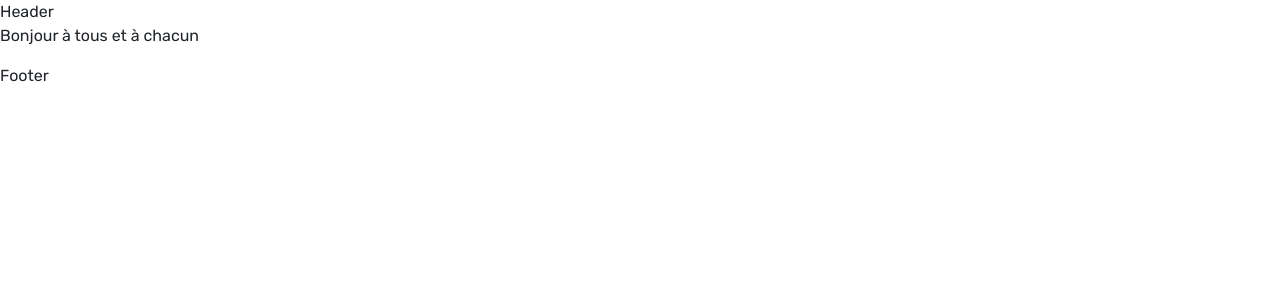
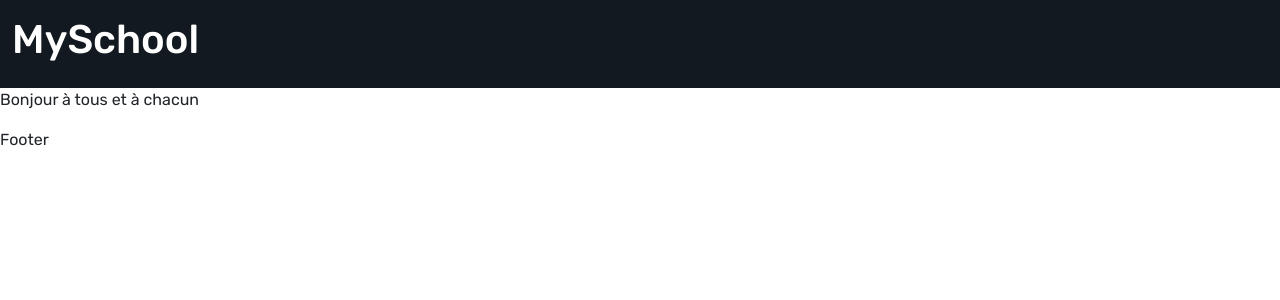
Before and after one commit to princek112002/funny-app, a React (Create React App) app: page / in a window 1280 px wide. Shown: the top 300 px of the page. Built offline with nearby package versions, Linux system fonts and the light colour scheme.

Commit message:
Update Header.js

```diff
--- a/src/components/Header.js
+++ b/src/components/Header.js
@@ -1,8 +1,22 @@
 import React from 'react';
+import { NavLink, Link } from 'react-router-dom';
 
 const Header = () => {
   return (
-    <div>Header</div>
+    <>
+    <header className='header-upper py-3'>
+      <div className='container-xxl'>
+        <div className='row'>
+          <div className='col-2'>
+            <h1 className='text-white'>
+              <Link className='text-white'>MySchool</Link>
+            </h1>
+          </div>
+          <div className='col-6'></div>
+        </div>
+      </div>
+    </header>
+    </>
   );
 };
 
```
